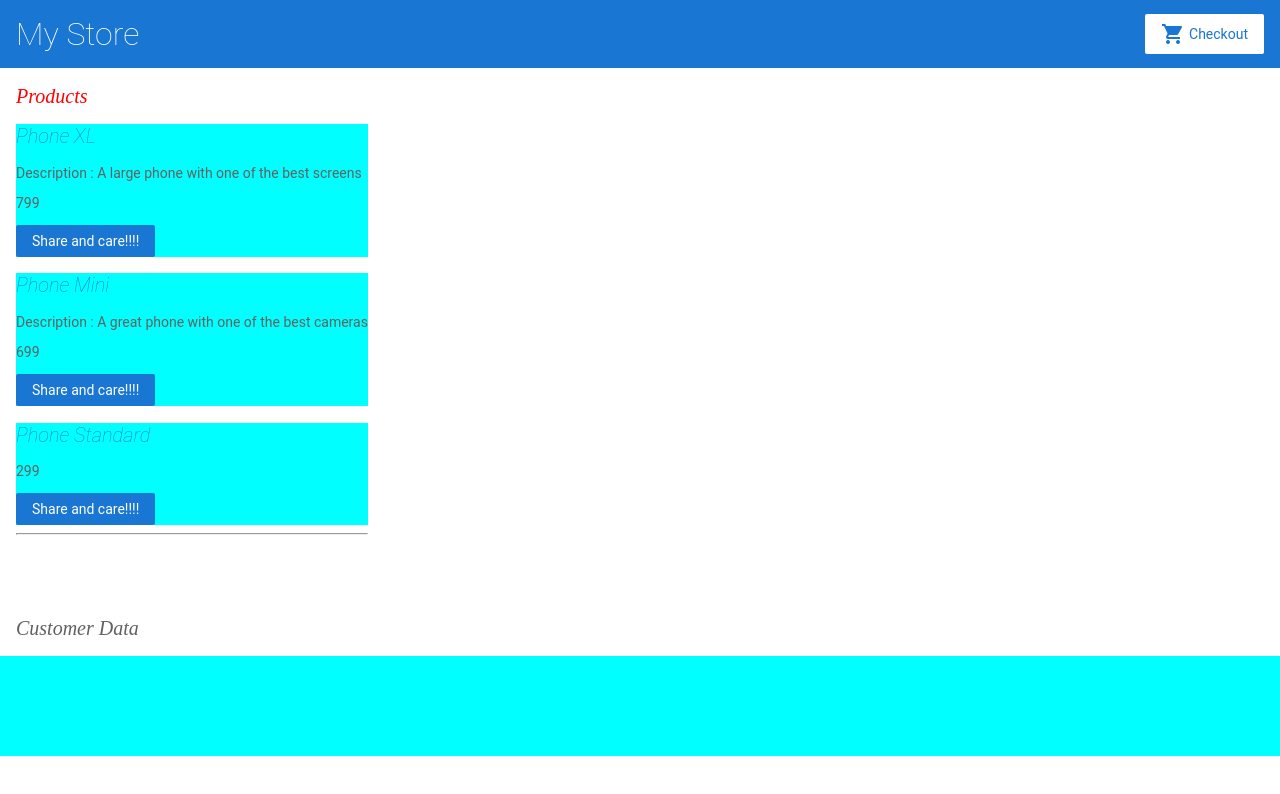
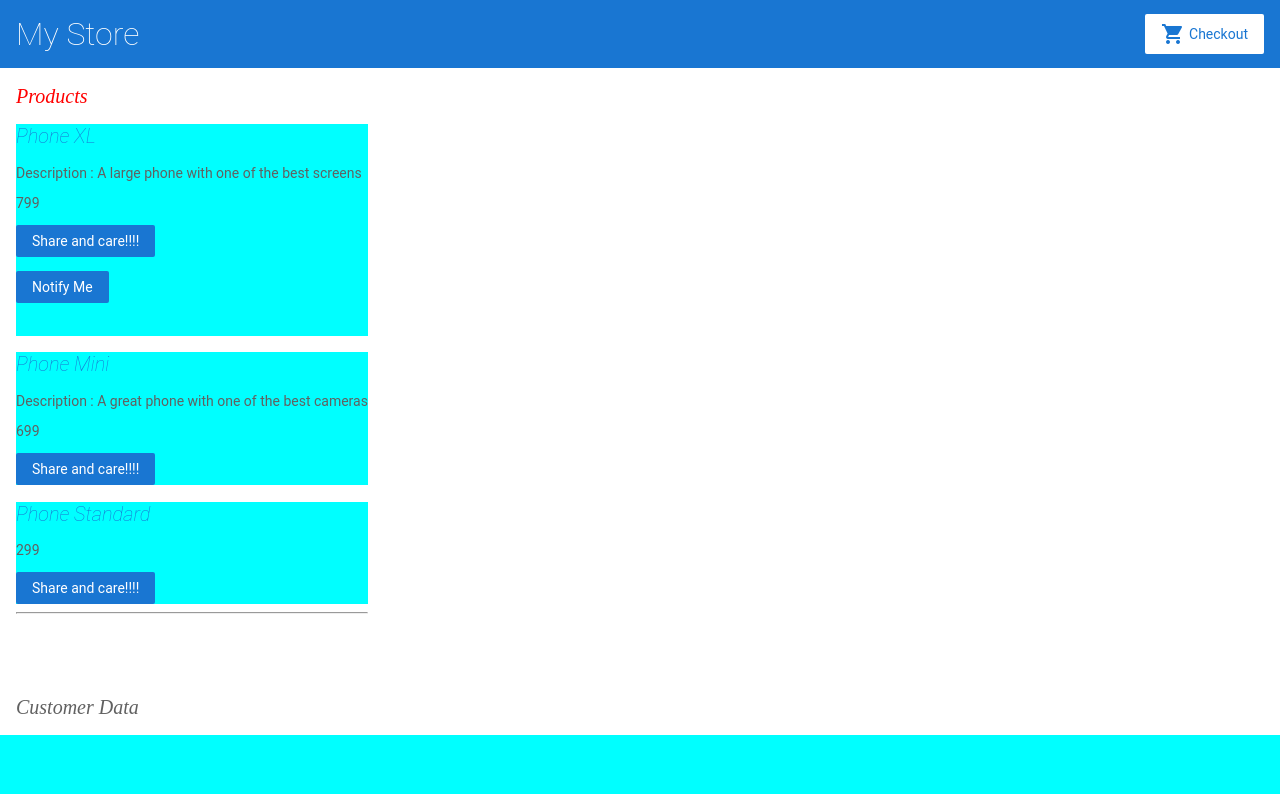
Before and after one commit to aushub230123/angular-sg2odg, an Angular app: page / in a window 1280 px wide. Shown: the top 794 px of the page. Built offline with nearby package versions, Linux system fonts and the light colour scheme.

Commit message:
4 files modified

```diff
--- a/src/app/product-alerts/product-alerts.component.html
+++ b/src/app/product-alerts/product-alerts.component.html
@@ -1,3 +1,3 @@
 <p *ngIf="product && product.price > 700">
-  <button type="button">Notify Me</button>
+  <button type="button" (click) = "notifyEventEmitterFromChild.emit()">Notify Me</button>
 </p>
--- a/src/app/product-alerts/product-alerts.component.ts
+++ b/src/app/product-alerts/product-alerts.component.ts
@@ -9,5 +9,5 @@ import {Product} from "../child/child1/productsFileModule";
 })
 export class ProductAlertsComponent {
 @Input() product!:Product;
-@Output() notify = new EventEmitter();
+@Output() notifyEventEmitterFromChild = new EventEmitter();
 }
--- a/src/app/product-list/product-list.component.html
+++ b/src/app/product-list/product-list.component.html
@@ -9,7 +9,11 @@
   </p>
   <p>{{ productItem.price }}</p>
   <button type="button" (click)="share()">Share and care!!!!</button>
-  <app-product-alerts></app-product-alerts>
+
+  <app-product-alerts
+  [product]="productItem"
+  (notifyEventEmitterFromChild) = "handleOnNotifyInParent()"
+  ></app-product-alerts>
   <br/>
 </div>
 
--- a/src/app/product-list/product-list.component.ts
+++ b/src/app/product-list/product-list.component.ts
@@ -13,6 +13,10 @@ export class ProductListComponent {
   share() {
     alert('The product has been shared!');
   }
+
+  handleOnNotifyInParent() {
+    alert("You will be notified when product is on sale!")
+  }
 }
 
 
```
